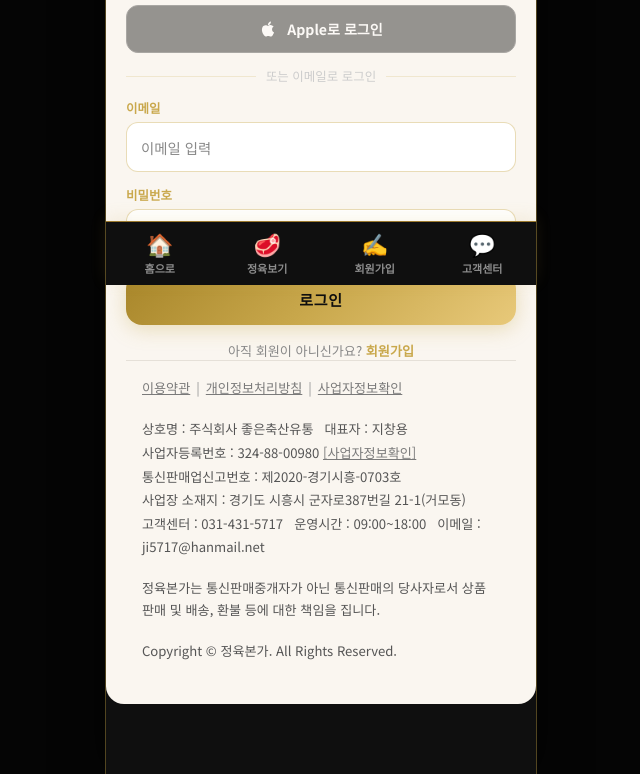
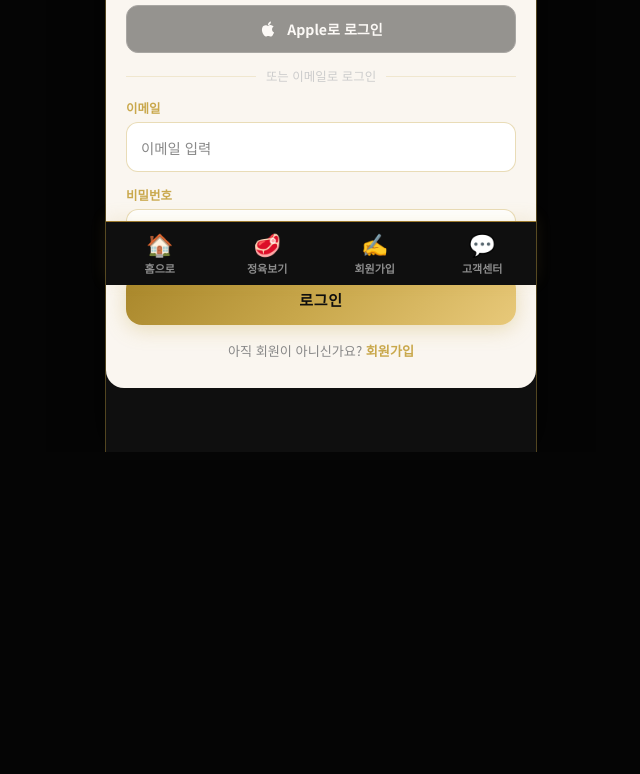
Before and after one commit to smartpd-eco/meatmall, a plain HTML site: page meatmall/login.html in a window 1280 px wide. Shown: the part 515-1289 px from the top of the page, without its empty margins (319-959 px from the left). After the commit the page ends 967 px from the top, so only its background shows below. Drawn offline with Linux system fonts and the light colour scheme.

Commit message:
Remove business footer from login page

```diff
--- a/meatmall/login.html
+++ b/meatmall/login.html
@@ -59,9 +59,8 @@
       아직 회원이 아니신가요? <a href="pages/signup.html" style="color:var(--gold);font-weight:700">회원가입</a>
     </div>
 
-    <div id="biz-footer"></div>
   </div>
-  <div style="height:70px"></div>
+  <div style="height:64px"></div>
 
   <nav class="nav">
     <div class="nav-i" onclick="go('index.html')"><div class="nav-ico">🏠</div><div class="nav-lbl">홈으로</div></div>
@@ -72,7 +71,6 @@
 </div>
 <div id="toast-wrap" class="toast"></div>
 <script src="js/app.js"></script>
-<script src="js/footer.js"></script>
 <script>
 const API='https://meatmall-server.vercel.app/api';
 function go(u){window.location.href=u}
```
